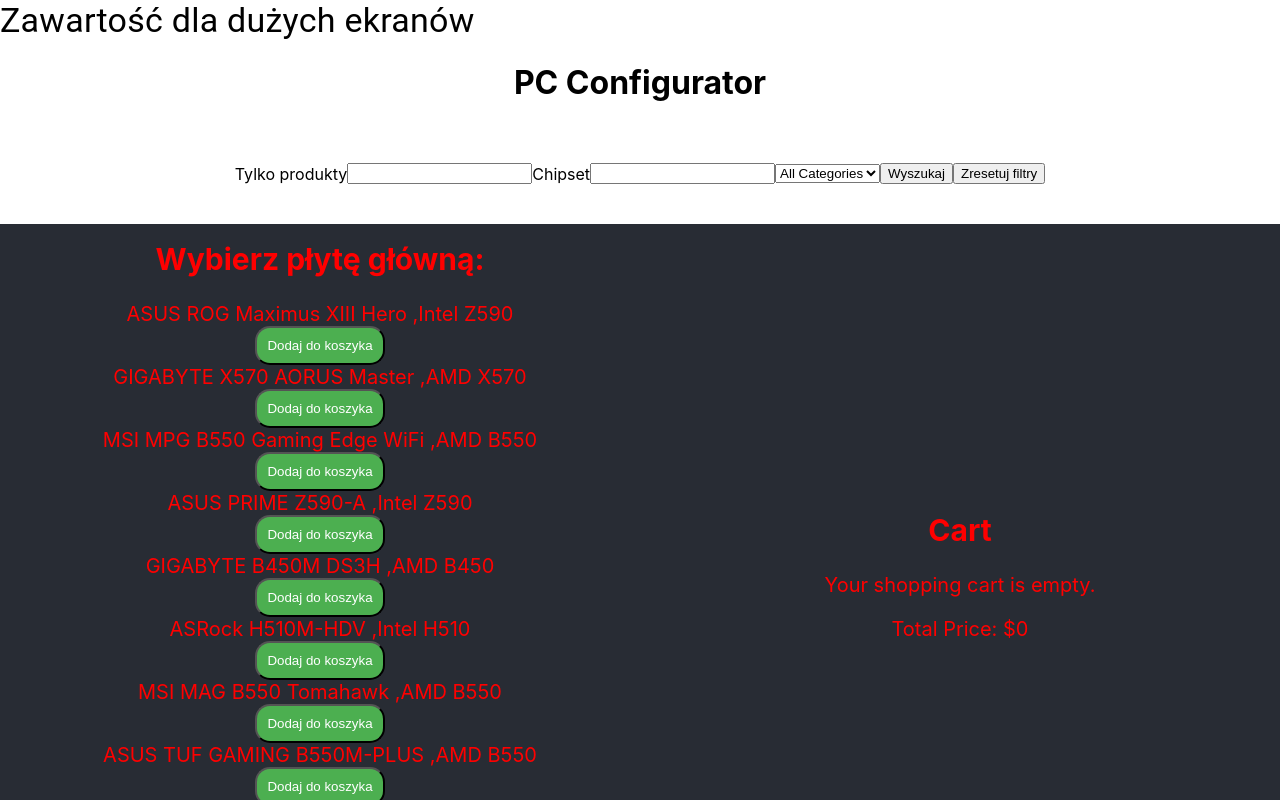
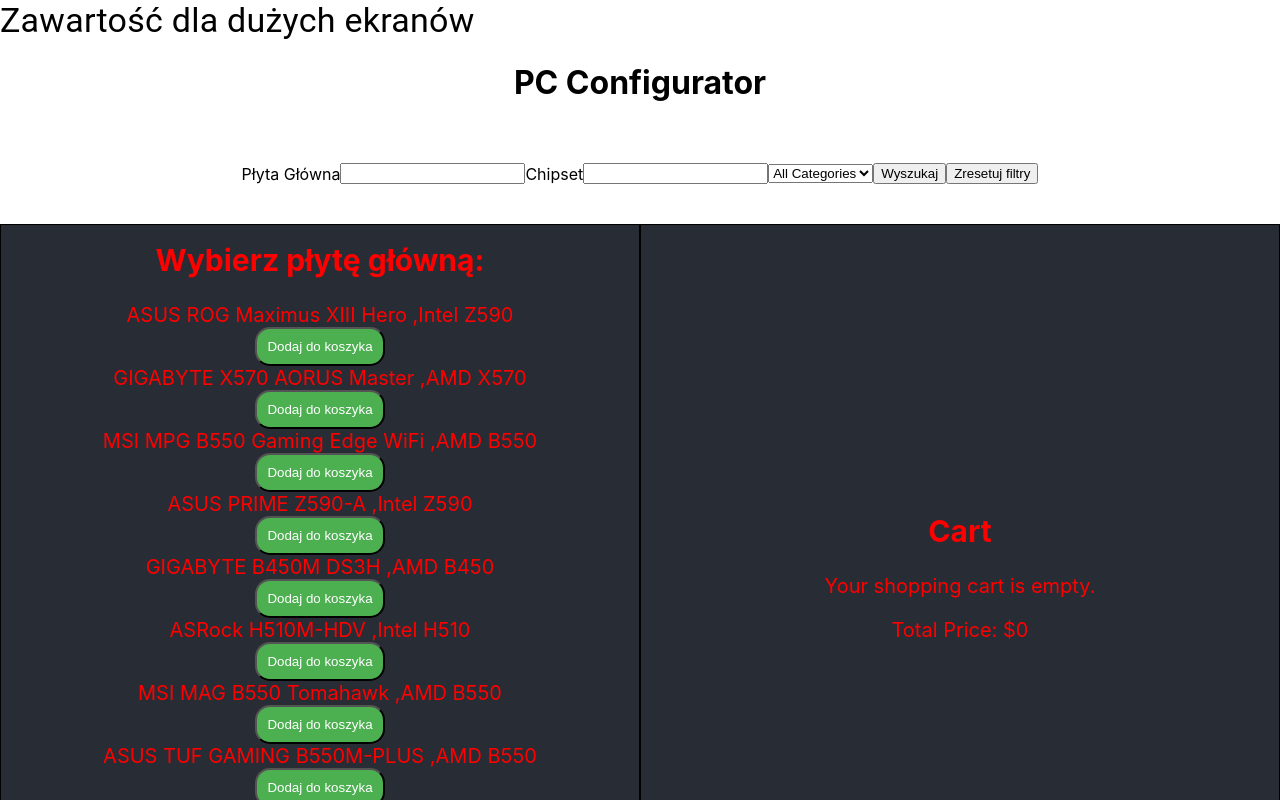
Before and after one commit to Xeyanix/Configurator-pc-app, a React (Create React App) app in the folder konfigurator/: page / in a window 1280 px wide. Shown: the top 800 px of the page. Built offline with nearby package versions, Linux system fonts and the light colour scheme.

Commit message:
filters wroking porpely

```diff
--- a/konfigurator/src/App.js
+++ b/konfigurator/src/App.js
@@ -60,7 +60,8 @@
         <AddProducts />
         <Filters
           Motherboards={Motherboards}
-          sendfilteredProductsToAppComponent={setMotherboardsToDisplay} />
+          sendfilteredProductsToAppComponent={setMotherboardsToDisplay}
+        />
         <div className={styles.columnsWrapper}>
           <ProductList
             Motherboards={MotherboardsToDisplay}
--- a/konfigurator/src/common/styles/Columns.module.css
+++ /dev/null
@@ -1,45 +0,0 @@
-.App {
-  text-align: center;
-  display: flex;
-  width: 50vw;
-}
-
-.AppLogo {
-  height: 40vmin;
-  pointer-events: none;
-}
-
-@media (prefers-reduced-motion: no-preference) {
-  .AppLogo {
-    animation: App-logo-spin infinite 20s linear;
-  }
-}
-.Wrappper {
-  display: flex;
-  flex-direction: column;
-  align-items: center;
-  justify-content: center;
-  width: 100%;
-  align-items: center;
-}
-
-.AppHeader {
-  background-color: #282c34;
-  height: calc(100vh - 100px);
-  display: flex;
-  flex-direction: column;
-  align-items: center;
-  justify-content: center;
-  font-size: calc(10px + 2vmin);
-  color: red;
-  width: 100%;
-}
-
-@keyframes App-logo-spin {
-  from {
-    transform: rotate(0deg);
-  }
-  to {
-    transform: rotate(360deg);
-  }
-}/*# sourceMappingURL=Columns.module.css.map */
--- a/konfigurator/src/common/styles/Columns.module.scss
+++ b/konfigurator/src/common/styles/Columns.module.scss
@@ -3,7 +3,7 @@
 .App {
   text-align: center;
   display: flex;
-  width: 50vw;
+  width: 100vw;
 }
 
 .AppLogo {
@@ -49,6 +49,7 @@
   font-size: calc(10px + 2vmin);
   color: $color-red;
   width: 100%;
+  border: 1px solid black;
 }
 
 @keyframes App-logo-spin {
--- /dev/null
+++ b/konfigurator/src/common/styles/Headers.module.scss
@@ -0,0 +1,47 @@
+.ProductsFiltersWrapper {
+  height: 100px;
+  width: 100%;
+  display: flex;
+  align-items: center;
+  justify-content: center;
+}
+
+//inne
+.headerWrapper {
+  height: 100px;
+  width: 100%;
+  display: flex;
+  align-items: center;
+  justify-content: flex-end;
+}
+
+.filtersHeaderWrapper {
+  margin-left: 16px;
+  height: 100px;
+  width: 100%;
+  display: flex;
+  align-items: center;
+  justify-content: flex-start;
+}
+
+.filtersForm {
+  margin-left: 16px;
+  display: flex;
+  flex-direction: row;
+
+  &>* {
+    margin-left: 16px;
+  }
+}
+
+.signedUserInfo {
+  display: flex;
+  align-items: center;
+  margin-right: 24px;
+
+  &>* {
+    margin-left: 16px;
+  }
+
+
+}
--- a/konfigurator/src/components/Filters/Filters.js
+++ b/konfigurator/src/components/Filters/Filters.js
@@ -1,5 +1,5 @@
 import React from "react";
-import styles from './Filters.module.scss';
+import styles from '../../common/styles/Headers.module.scss';
 
 class Filters extends React.Component {
   constructor(props) {
@@ -43,19 +43,20 @@
       Motherboards.name.toLowerCase().includes(searchPhrase.toLowerCase())
     );
 
-    if (searchSocket) {
+
+    if (searchChipset) {
       filteredProducts = filteredProducts.filter((Motherboards) =>
-      Motherboards.socket.toLowerCase() === searchSocket.toLowerCase()
+        Motherboards.name.toLowerCase().includes(searchChipset.toLowerCase()) ||
+        Motherboards.chipset.toLowerCase() === searchChipset.toLowerCase()
       );
     }
 
-    if (searchChipset) {
+    if (searchSocket) {
       filteredProducts = filteredProducts.filter((Motherboards) =>
-        Motherboards.name.toLowerCase().includes(searchChipset.toLowerCase())
-        // (Motherboards) => Motherboards.chipset === searchChipset
+        Motherboards.socket.toLowerCase() === searchSocket.toLowerCase()
       );
+    }
 
-    }
     console.log('sprawdzam aktualne filtry', filteredProducts);
     // przekazanie wyfiltrowanego jedzenia do komponentu rodzica (App)
 
@@ -90,11 +91,11 @@
 
     return (
       <div className={styles.ProductsFiltersWrapper}>
-        Tylko produkty
+        Płyta Główna
         <input
           value={searchPhrase}
           onChange={this.handleSearchPhraseChange}
-          onKeyUp={this.handleSearchKeyUp}  //obsługa wcisniecia enter
+        onKeyUp={this.handleSearchKeyUp}  //obsługa wcisniecia enter
         ></input>
         Chipset
         <input
@@ -113,7 +114,6 @@
             </option>
           ))}
         </select>
-
         <button onClick={this.filterProdukty}>Wyszukaj</button>
         <button onClick={this.handleResetFilters}>Zresetuj filtry</button>
 
@@ -123,5 +123,3 @@
 }
 
 export default Filters;
-
-//nie dziala wyszukaj
--- a/konfigurator/src/components/Filters/Filters.module.scss
+++ /dev/null
@@ -1,7 +0,0 @@
-.ProductsFiltersWrapper {
-    height: 100px;
-    width: 100%;
-    display: flex;
-    align-items: center;
-    justify-content: center;
-}
--- a/konfigurator/src/components/ProductList/ProductList.js
+++ b/konfigurator/src/components/ProductList/ProductList.js
@@ -1,6 +1,6 @@
 import React, { useState } from 'react';
 import commonColumnsStyles from '../../common/styles/Columns.module.scss';
-import Motherboards from '../../common/consts/motherboard';
+// import Motherboards from '../../common/consts/motherboard';
 import CPUs from '../../common/consts/cpu';
 
 function ProductList(props) {
@@ -15,7 +15,7 @@
         setKoszyk(prevKoszyk => [...prevKoszyk, procesor]);
     };
 
-    const productsList = Motherboards.map((motherboard) => (
+    const productsList = props.Motherboards.map((motherboard) => (
         <div
             onClick={() => {
                 handlePlytaClick(motherboard);
```
Also changed, not shown: konfigurator/src/components/Filters/Filters.module.css (deleted, +0 -7 lines), 2 other files (tests, documents, lock files or other folders).
